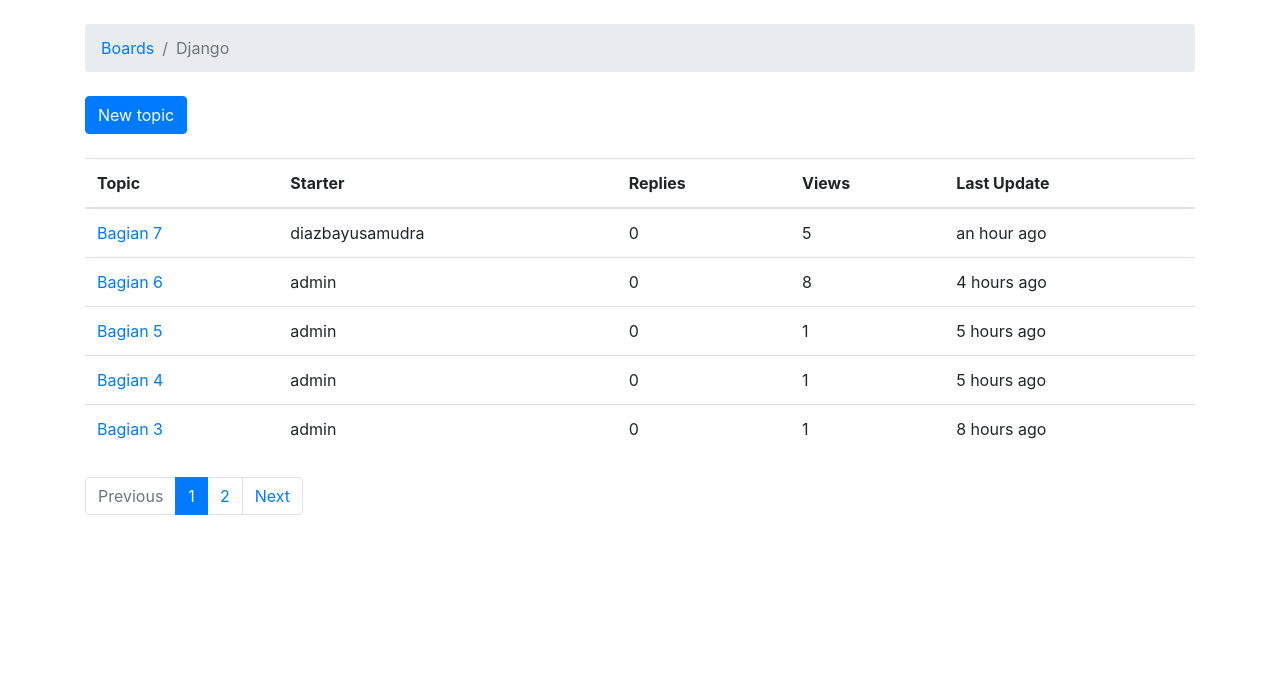
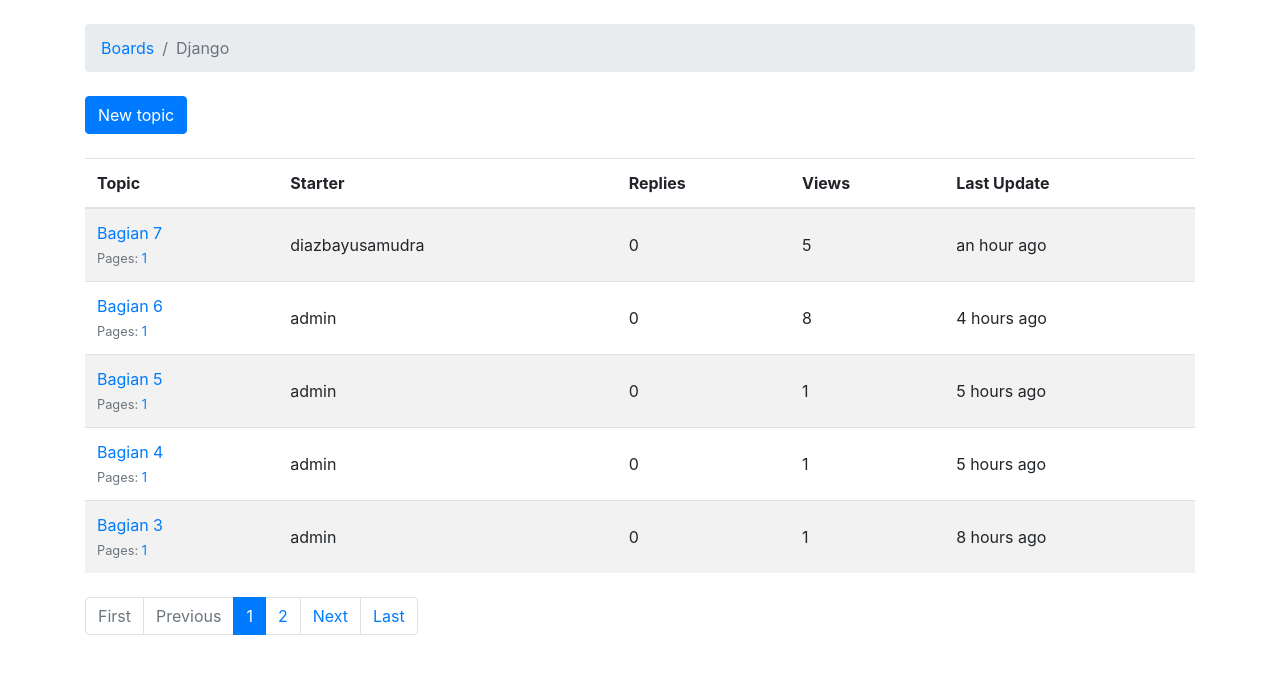
Before and after one commit to ikychant/django_boards, a Django app: page /boards/1/ in a window 1280 px wide. Shown: the part 56-730 px from the top of the page. Run offline with Django 3.2, Linux system fonts and the light colour scheme; data comes from the database, SQL or seed files in the repository; both versions use the stored data as it was after the commit; some libraries are stand-ins or nearby versions; some web fonts are replaced.

Commit message:
v0.6.6: Adjustmenting views and pagination features with test.

```diff
--- a/boards/models.py
+++ b/boards/models.py
@@ -1,3 +1,4 @@
+import math
 from django.db import models
 from django.contrib.auth.models import User
 from django.utils.text import Truncator
@@ -22,6 +23,21 @@ class Topic(models.Model):
     views = models.PositiveIntegerField(default=0)
     def __str__(self):
         return self.subject
+    def get_page_count(self):
+        count = self.posts.count()
+        pages = count / 20
+        return math.ceil(pages)
+    def has_many_pages(self, count=None):
+        if count is None:
+            count = self.get_page_count()
+        return count > 6
+    def get_page_range(self):
+        count = self.get_page_count()
+        if self.has_many_pages(count):
+            return range(1, 5)
+        return range(1, count + 1)
+    def get_last_ten_posts(self):
+        return self.posts.order_by('-created_at')[:10]
 
 class Post(models.Model):
     message = models.TextField(max_length=4000)
--- a/boards/views.py
+++ b/boards/views.py
@@ -3,6 +3,7 @@ from django.core.paginator import Paginator, EmptyPage, PageNotAnInteger
 from django.db.models import Count
 from django.shortcuts import render, redirect, get_object_or_404
 from django.views.generic import UpdateView, ListView
+from django.urls import reverse
 from django.utils import timezone
 from django.utils.decorators import method_decorator
 from .forms import NewTopicForm, PostForm
@@ -62,7 +63,15 @@ def reply_topic(request, pk, topic_pk):
             post.topic = topic
             post.created_by = request.user
             post.save()
-            return redirect('topic_posts', pk=pk, topic_pk=topic_pk)
+            topic.last_updated = timezone.now()
+            topic.save()
+            topic_url = reverse('topic_posts', kwargs={'pk': pk, 'topic_pk': topic_pk})
+            topic_post_url = '{url}?page={page}#{id}'.format(
+                url=topic_url,
+                id=post.pk,
+                page=topic.get_page_count()
+            )
+            return redirect(topic_post_url)
     else:
         form = PostForm()
     return render(request, 'reply_topic.html', {'topic': topic, 'form': form})
@@ -88,10 +97,13 @@ class PostListView(ListView):
     model = Post
     context_object_name = 'posts'
     template_name = 'topic_posts.html'
-    paginate_by = 2
+    paginate_by = 7
     def get_context_data(self, **kwargs):
-        self.topic.views += 1
-        self.topic.save()
+        session_key = 'viewed_topic_{}'.format(self.topic.pk)
+        if not self.request.session.get(session_key, False):
+            self.topic.views += 1
+            self.topic.save()
+            self.request.session[session_key] = True
         kwargs['topic'] = self.topic
         return super().get_context_data(**kwargs)
     def get_queryset(self):
--- a/templates/includes/pagination.html
+++ b/templates/includes/pagination.html
@@ -1,6 +1,16 @@
 {% if is_paginated %}
   <nav aria-label="Topics pagination" class="mb-4">
     <ul class="pagination">
+      {% if page_obj.number > 1 %}
+        <li class="page-item">
+          <a class="page-link" href="?page=1">First</a>
+        </li>
+      {% else %}
+        <li class="page-item disabled">
+          <span class="page-link">First</span>
+        </li>
+      {% endif %}
+
       {% if page_obj.has_previous %}
         <li class="page-item">
           <a class="page-link" href="?page={{ page_obj.previous_page_number }}">Previous</a>
@@ -19,7 +29,7 @@
               <span class="sr-only">(current)</span>
             </span>
           </li>
-        {% else %}
+        {% elif page_num > page_obj.number|add:'-3' and page_num < page_obj.number|add:'3' %}
           <li class="page-item">
             <a class="page-link" href="?page={{ page_num }}">{{ page_num }}</a>
           </li>
@@ -35,6 +45,16 @@
           <span class="page-link">Next</span>
         </li>
       {% endif %}
+
+      {% if page_obj.number != paginator.num_pages %}
+        <li class="page-item">
+          <a class="page-link" href="?page={{ paginator.num_pages }}">Last</a>
+        </li>
+      {% else %}
+        <li class="page-item disabled">
+          <span class="page-link">Last</span>
+        </li>
+      {% endif %}
     </ul>
   </nav>
 {% endif %}
--- a/templates/reply_topic.html
+++ b/templates/reply_topic.html
@@ -30,7 +30,7 @@
     <button type="submit" class="btn btn-success">Post a reply</button>
   </form>
 
-  {% for post in topic.posts.all %}
+  {% for post in topic.get_last_ten_posts %}
     <div class="card mb-2">
       <div class="card-body p-3">
         <div class="row mb-3">
--- a/templates/topic_posts.html
+++ b/templates/topic_posts.html
@@ -17,8 +17,8 @@
     <a href="{% url 'reply_topic' topic.board.pk topic.pk %}" class="btn btn-primary" role="button">Reply</a>
   </div>
   {% for post in posts %}
-    <div class="card {% if forloop.last %}mb-4{% else %}mb-2{% endif %} {% if forloop.first %}border-dark{% endif %}">
-      {% if forloop.first %}
+    <div id="{{ post.pk }}" class="card {% if forloop.last %}mb-4{% else %}mb-2{% endif %} {% if forloop.first %}border-dark{% endif %}">
+     {% if forloop.first %}
         <div class="card-header text-white bg-dark py-2 px-3">{{ topic.subject }}</div>
       {% endif %}
       <div class="card-body p-3">
--- a/templates/topics.html
+++ b/templates/topics.html
@@ -15,7 +15,7 @@
   <div class="mb-4">
     <a href="{% url 'new_topic' board.pk %}" class="btn btn-primary">New topic</a>
   </div>
-  <table class="table mb-4">
+  <table class="table table-striped mb-4">
     <thead class="thead-inverse">
       <tr>
         <th>Topic</th>
@@ -27,12 +27,26 @@
     </thead>
     <tbody>
       {% for topic in topics %}
+        {% url 'topic_posts' board.pk topic.pk as topic_url %}
         <tr>
-          <td><a href="{% url 'topic_posts' board.pk topic.pk %}">{{ topic.subject }}</a></td>
-          <td>{{ topic.starter.username }}</td>
-          <td>{{ topic.replies }}</td>
-          <td>{{ topic.views }}</td>
-          <td>{{ topic.last_updated|naturaltime }}</td>
+          <td>
+            <p class="mb-0">
+              <a href="{{ topic_url }}">{{ topic.subject }}</a>
+            </p>
+            <small class="text-muted">
+              Pages:
+              {% for i in topic.get_page_range %}
+                <a href="{{ topic_url }}?page={{ i }}">{{ i }}</a>
+              {% endfor %}
+              {% if topic.has_many_pages %}
+              ... <a href="{{ topic_url }}?page={{ topic.get_page_count }}">Last Page</a>
+              {% endif %}
+            </small>
+          </td>
+          <td class="align-middle">{{ topic.starter.username }}</td>
+          <td class="align-middle">{{ topic.replies }}</td>
+          <td class="align-middle">{{ topic.views }}</td>
+          <td class="align-middle">{{ topic.last_updated|naturaltime }}</td>
         </tr>
       {% endfor %}
     </tbody>
```
Also changed, not shown: boards/tests/test_view_reply_topic.py (+68 -1 lines), db.sqlite3.
